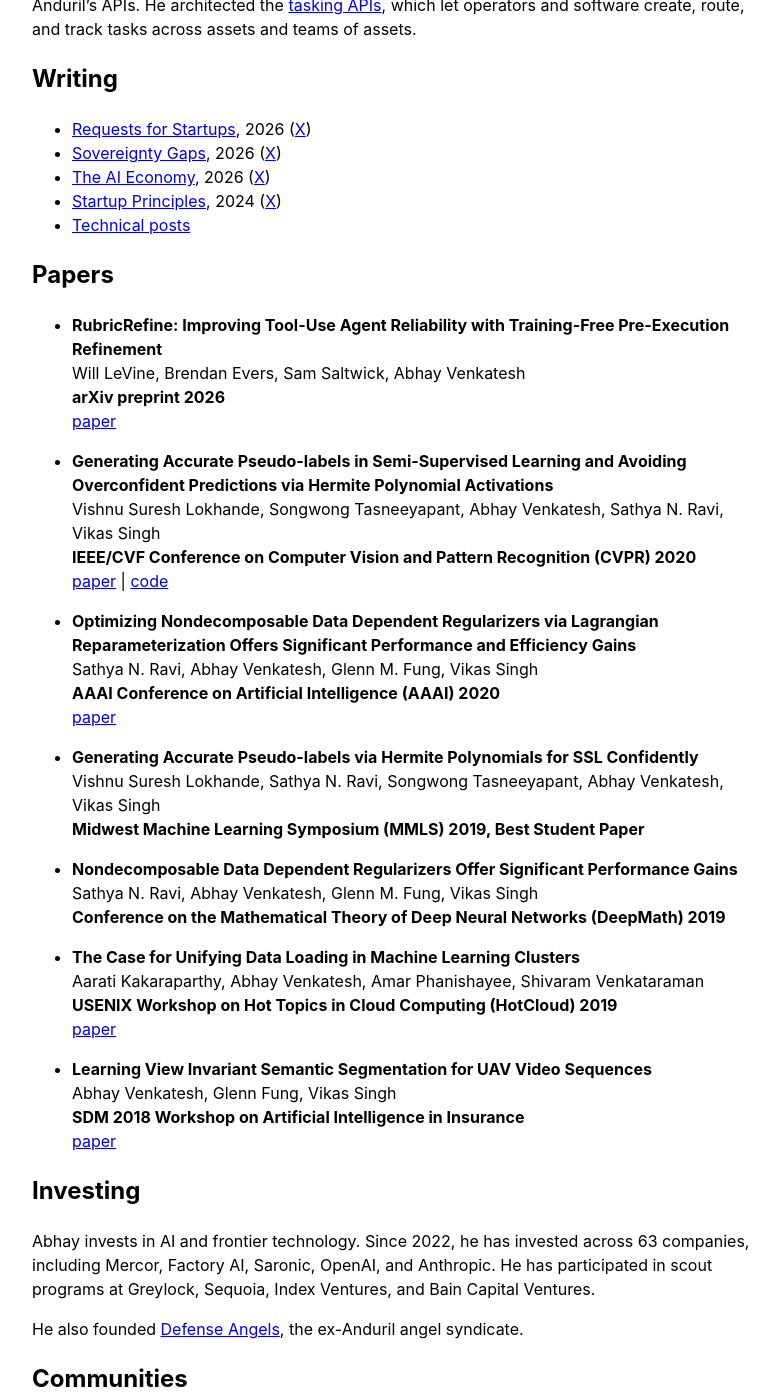
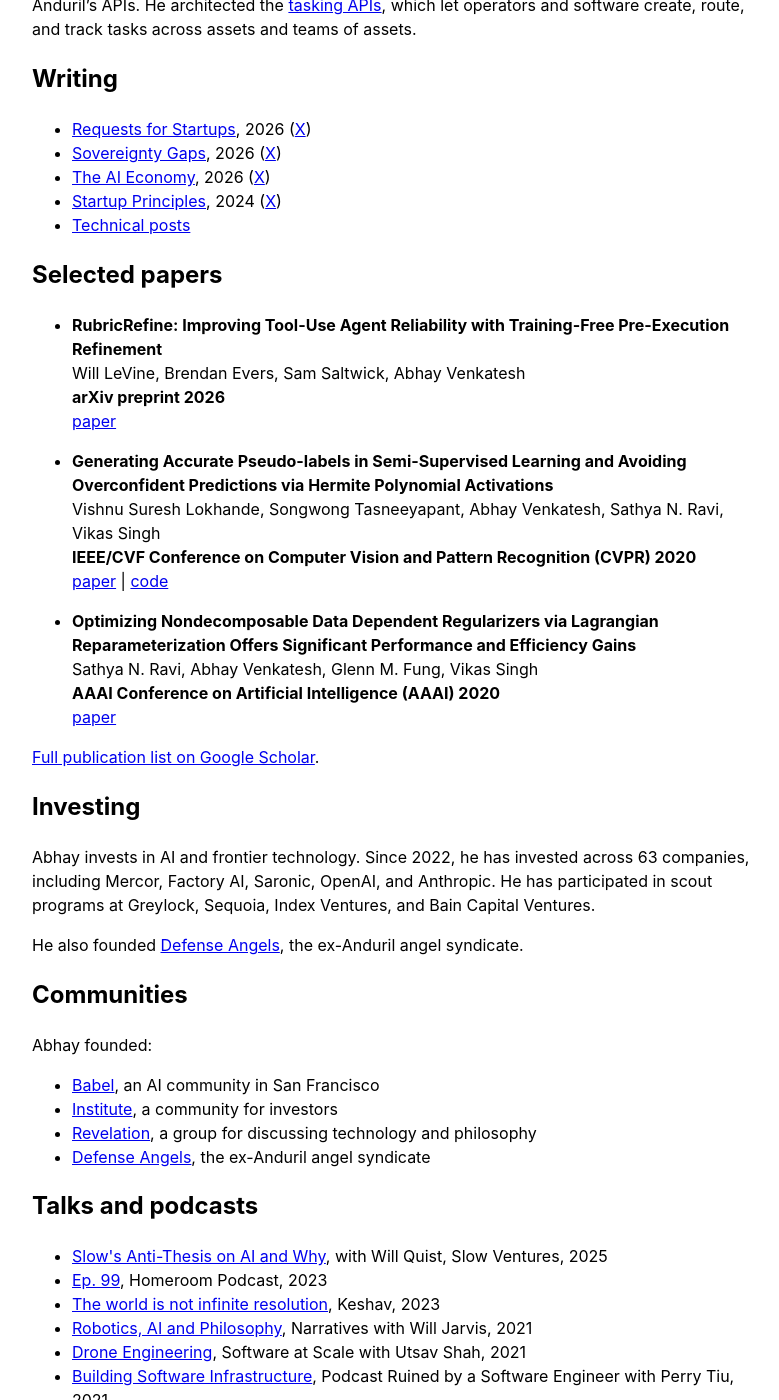
Before and after one commit to abhay-venkatesh/abhay-venkatesh.github.io, a Jekyll site: the page built from _pages/about.md, in a window 1280 px wide and 1400 px high, scrolled down 1009 px. Shown: the whole window, without its empty margins (248-1027 px from the left). Built offline with Jekyll 4.4.1, drawn with Linux system fonts in a browser that asks for light colours.

Commit message:
Feature three selected papers and link Google Scholar

```diff
--- a/_pages/about.md
+++ b/_pages/about.md
@@ -42,7 +42,7 @@
   <li><a href="{{ '/posts/' | relative_url }}">Technical posts</a></li>
 </ul>
 
-<h2>Papers</h2>
+<h2>Selected papers</h2>
 <ul>
   <li>
     <p><strong>RubricRefine: Improving Tool-Use Agent Reliability with Training-Free Pre-Execution Refinement</strong><br>
@@ -63,29 +63,9 @@
       <strong>AAAI Conference on Artificial Intelligence (AAAI) 2020</strong><br>
       <a target="_blank" href="https://doi.org/10.1609/aaai.v34i04.5999">paper</a></p>
   </li>
-  <li>
-    <p><strong>Generating Accurate Pseudo-labels via Hermite Polynomials for SSL Confidently</strong><br>
-      Vishnu Suresh Lokhande, Sathya N. Ravi, Songwong Tasneeyapant, Abhay Venkatesh, Vikas Singh<br>
-      <strong>Midwest Machine Learning Symposium (MMLS) 2019, Best Student Paper</strong></p>
-  </li>
-  <li>
-    <p><strong>Nondecomposable Data Dependent Regularizers Offer Significant Performance Gains</strong><br>
-      Sathya N. Ravi, Abhay Venkatesh, Glenn M. Fung, Vikas Singh<br>
-      <strong>Conference on the Mathematical Theory of Deep Neural Networks (DeepMath) 2019</strong></p>
-  </li>
-  <li>
-    <p><strong>The Case for Unifying Data Loading in Machine Learning Clusters</strong><br>
-      Aarati Kakaraparthy, Abhay Venkatesh, Amar Phanishayee, Shivaram Venkataraman<br>
-      <strong>USENIX Workshop on Hot Topics in Cloud Computing (HotCloud) 2019</strong><br>
-      <a target="_blank" href="https://www.usenix.org/conference/hotcloud19/presentation/kakaraparthy">paper</a></p>
-  </li>
-  <li>
-    <p><strong>Learning View Invariant Semantic Segmentation for UAV Video Sequences</strong><br>
-      Abhay Venkatesh, Glenn Fung, Vikas Singh<br>
-      <strong>SDM 2018 Workshop on Artificial Intelligence in Insurance</strong><br>
-      <a target="_blank" href="{{ '/assets/papers/venkatesh-sdm18-view-invariant-segmentation.pdf' | relative_url }}">paper</a></p>
-  </li>
 </ul>
+
+[Full publication list on Google Scholar](https://scholar.google.com/citations?user=Inp7zBgAAAAJ&hl=en).
 
 <h2>Investing</h2>
 
```
